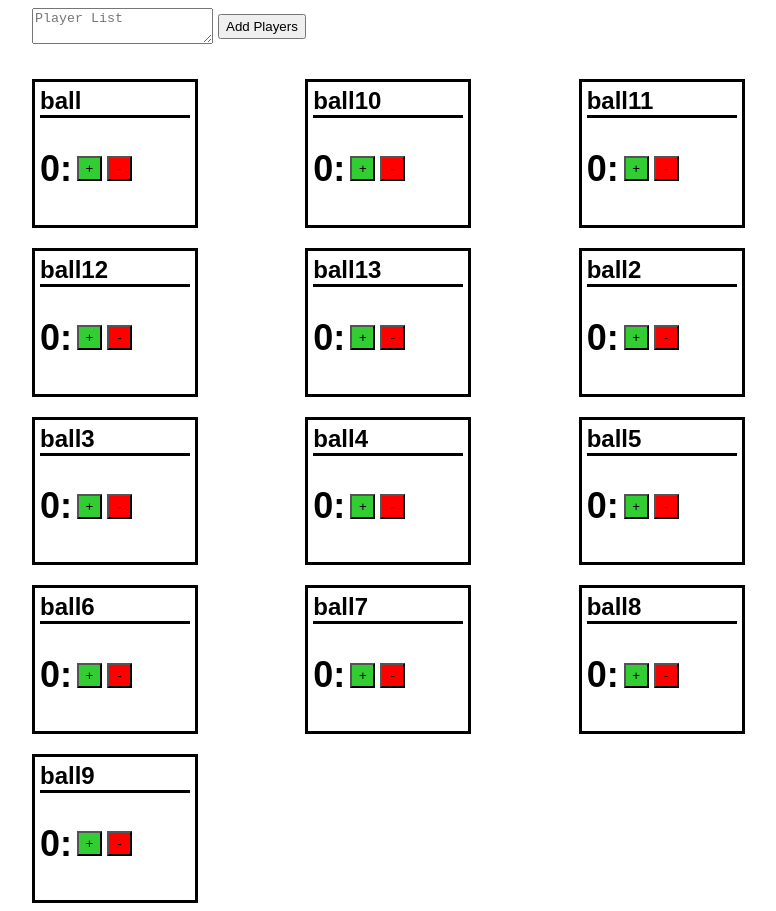
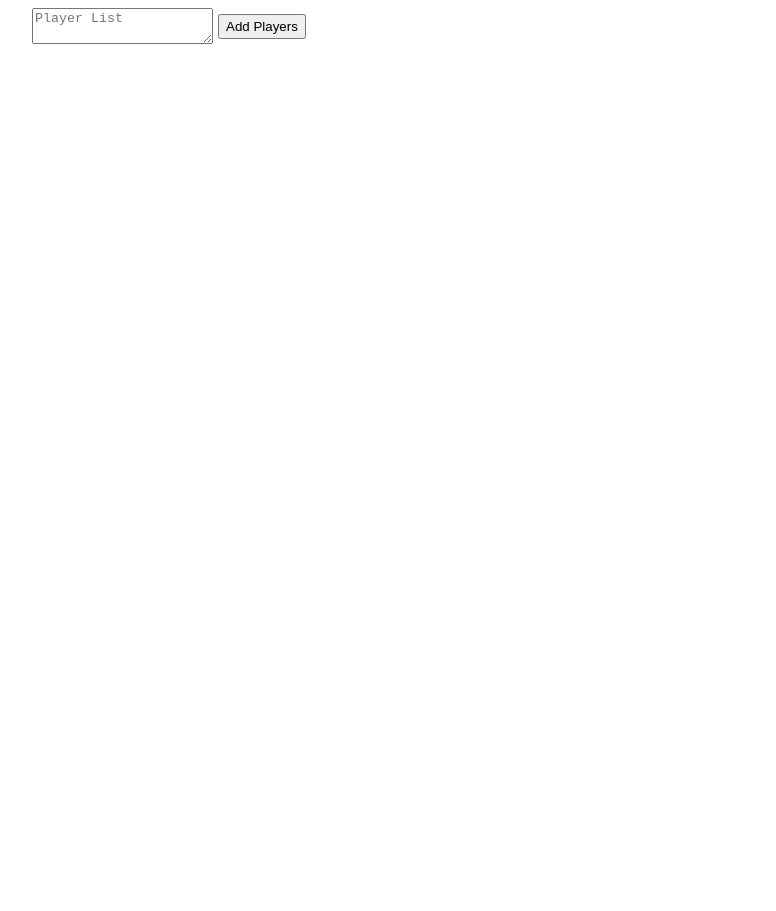
Before and after one commit to Uribouz/playground, an Angular app in the folder badminton-matching-app/: page / in a window 1280 px wide. Shown: the whole page, without its empty margins (208-984 px from the left). After the commit the page ends 800 px from the top, so only its background shows below. Built offline with nearby package versions, Linux system fonts and the light colour scheme.

Commit message:
feat: add localstorage

```diff
--- a/badminton-matching-app/src/app/player-list/player-list.component.ts
+++ b/badminton-matching-app/src/app/player-list/player-list.component.ts
@@ -9,34 +9,38 @@ import { CommonModule } from '@angular/common';
   styleUrl: './player-list.component.css',
 })
 export class PlayerListComponent {
-  // playersMap = new Map();
-  //! MockData
-  playersMap = new Map([
-    ['ball', new Player('ball')],
-    ['ball2', new Player('ball')],
-    ['ball3', new Player('ball')],
-    ['ball4', new Player('ball')],
-    ['ball5', new Player('ball')],
-    ['ball6', new Player('ball')],
-    ['ball7', new Player('ball')],
-    ['ball8', new Player('ball')],
-    ['ball9', new Player('ball')],
-    ['ball10', new Player('ball')],
-    ['ball11', new Player('ball')],
-    ['ball12', new Player('ball')],
-    ['ball13', new Player('ball')],
-  ]);
+  playersMap = new Map();
+  constructor() {
+    this.loadLocalStorage();
+  }
+
+  clearLocalStorage() {
+    localStorage.removeItem('player-list');
+  }
+  saveLocalStorage() {
+    console.log('save local storage');
+    localStorage.setItem(
+      'player-list',
+      JSON.stringify(Array.from(this.playersMap.entries()))
+    );
+  }
+  loadLocalStorage() {
+    console.log('load local storage');
+    let oldData = localStorage.getItem('player-list');
+    if (!oldData) {
+      return;
+    }
+    this.playersMap = new Map(JSON.parse(oldData));
+  }
 
   addPlayerList(newPlayers: string) {
-    // const oldPlayers = Array.from(this.playersMap, ([value]) => value);
-    // console.log('oldPlayers: ' + oldPlayers);
-    // console.log('newPlayers: ' + newPlayers);
     newPlayers.split(',').forEach((player) => {
       if (!this.playersMap.has(player)) {
         console.log('New player: ' + player);
         this.playersMap.set(player, new Player(player));
       }
     });
+    this.saveLocalStorage();
   }
 
   addRoundsPlayed(playerName: string) {
@@ -47,6 +51,7 @@ export class PlayerListComponent {
     }
     player.totalRoundsPlayed++;
     this.playersMap.set(playerName, player);
+    this.saveLocalStorage();
   }
 
   subtractRoundsPlayed(playerName: string) {
@@ -57,5 +62,6 @@ export class PlayerListComponent {
     }
     player.totalRoundsPlayed--;
     this.playersMap.set(playerName, player);
+    this.saveLocalStorage();
   }
 }
```
